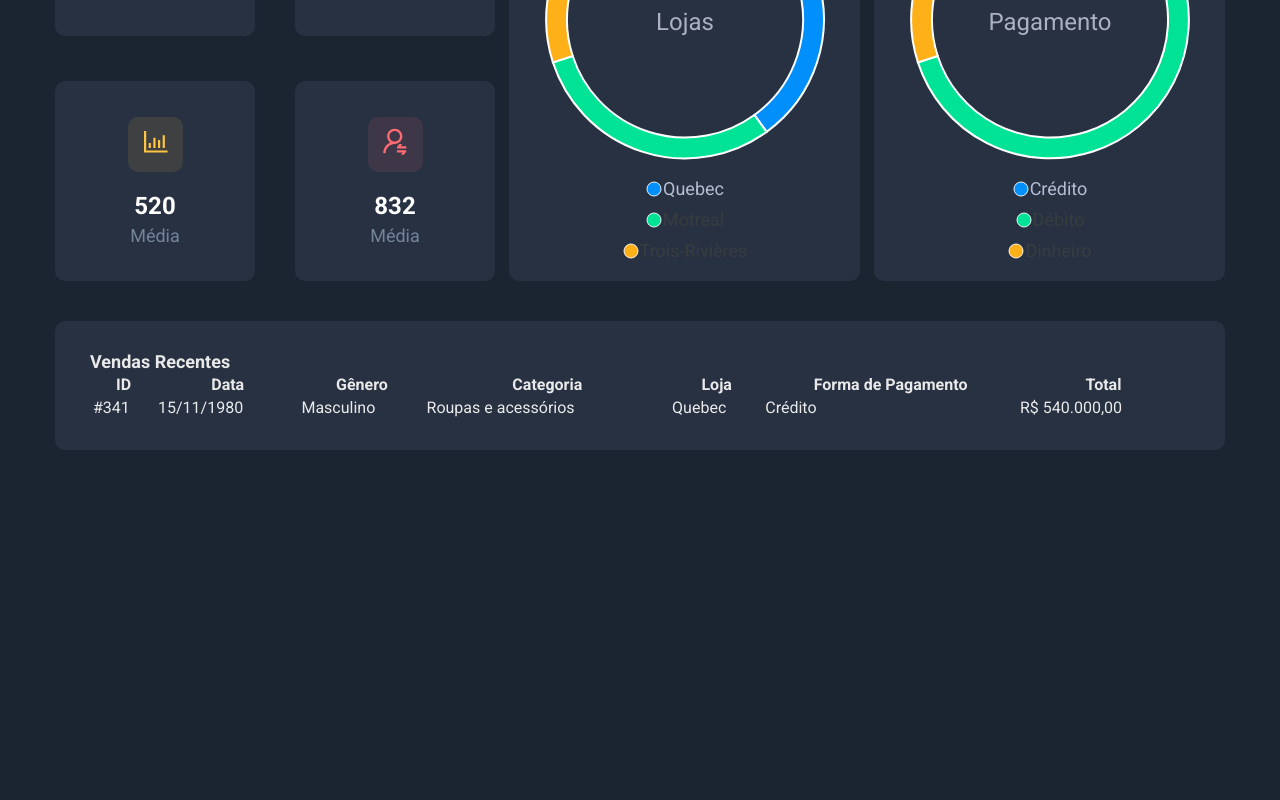
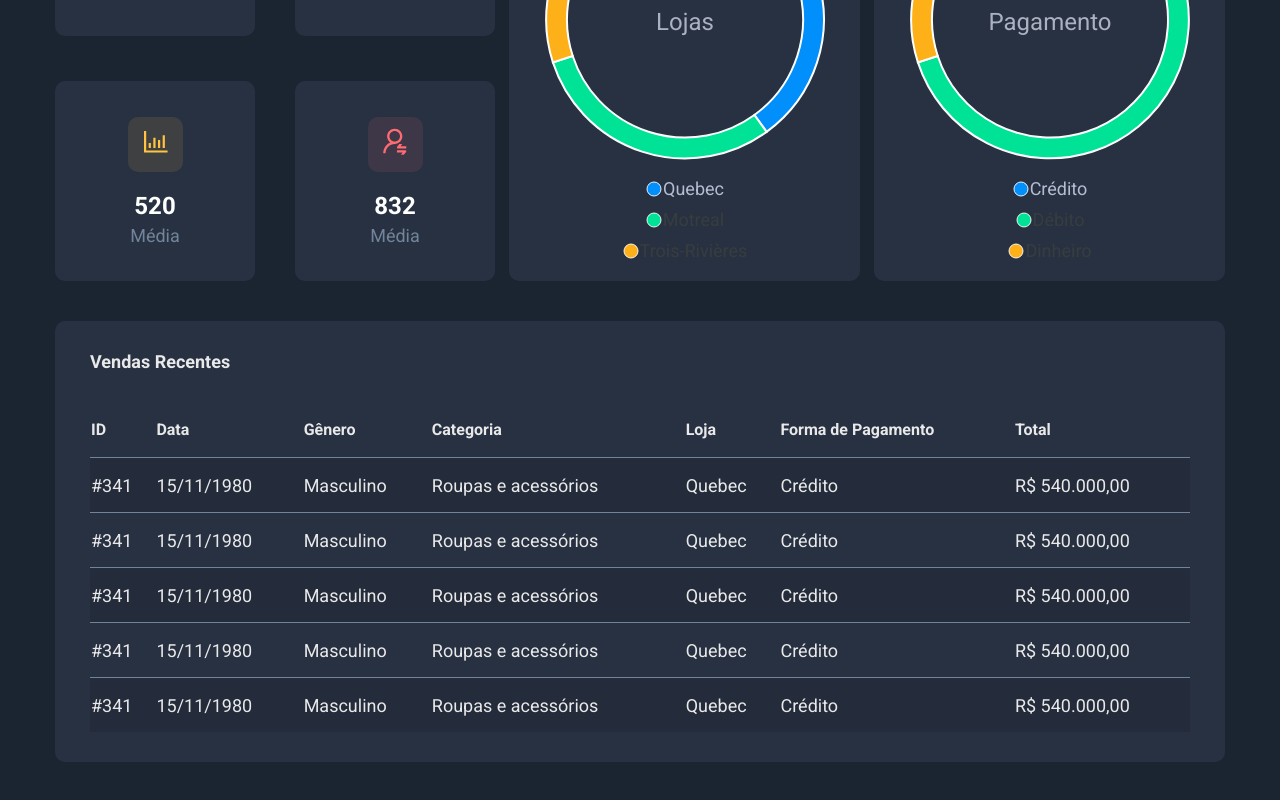
Before and after one commit to mario1980miranda/dsvendas-mariom, a React (Create React App) app in the folder front-web/: page / in a window 1280 px wide. Shown: the part 824-1624 px from the top of the page. Before the commit the page ends 1324 px from the top, so only its background shows below. Built offline with nearby package versions, Linux system fonts and the light colour scheme.

Commit message:
Sales table styles

```diff
--- a/front-web/src/components/sales-table/index.tsx
+++ b/front-web/src/components/sales-table/index.tsx
@@ -26,6 +26,42 @@ function SalesTable() {
             <td>Crédito</td>
             <td>R$ 540.000,00</td>
           </tr>
+          <tr>
+            <td>#341</td>
+            <td>15/11/1980</td>
+            <td>Masculino</td>
+            <td>Roupas e acessórios</td>
+            <td>Quebec</td>
+            <td>Crédito</td>
+            <td>R$ 540.000,00</td>
+          </tr>
+          <tr>
+            <td>#341</td>
+            <td>15/11/1980</td>
+            <td>Masculino</td>
+            <td>Roupas e acessórios</td>
+            <td>Quebec</td>
+            <td>Crédito</td>
+            <td>R$ 540.000,00</td>
+          </tr>
+          <tr>
+            <td>#341</td>
+            <td>15/11/1980</td>
+            <td>Masculino</td>
+            <td>Roupas e acessórios</td>
+            <td>Quebec</td>
+            <td>Crédito</td>
+            <td>R$ 540.000,00</td>
+          </tr>
+          <tr>
+            <td>#341</td>
+            <td>15/11/1980</td>
+            <td>Masculino</td>
+            <td>Roupas e acessórios</td>
+            <td>Quebec</td>
+            <td>Crédito</td>
+            <td>R$ 540.000,00</td>
+          </tr>
         </tbody>
       </table>
     </div>
--- a/front-web/src/components/sales-table/styles.css
+++ b/front-web/src/components/sales-table/styles.css
@@ -5,9 +5,35 @@
 
 .sales-table-title {
   font-size: 18px;
-  color: var(--light-color);
 }
 
 .sales-table {
   width: 100%;
+  margin-top: 30px;
+  border-spacing: 0;
 }
+
+.sales-table thead th {
+  text-align: left;
+  height: 55px;
+  font-size: 16px;
+}
+
+.sales-table tbody td {
+  font-size: 18px;
+  height: 55px;
+  border-top: 1px solid var(--grey-light-125-color);
+  transition: background 0.5s;
+}
+
+.sales-table tbody tr:hover > td {
+  background-color: var(--grey-light-100-color);
+}
+
+.sales-table tbody tr:nth-child(odd) {
+  background-color: rgba(0, 0, 0, 0.1);
+}
+
+.sales-table tbody tr:nth-child(even) {
+  background-color: var(--primary-color);
+}
```
